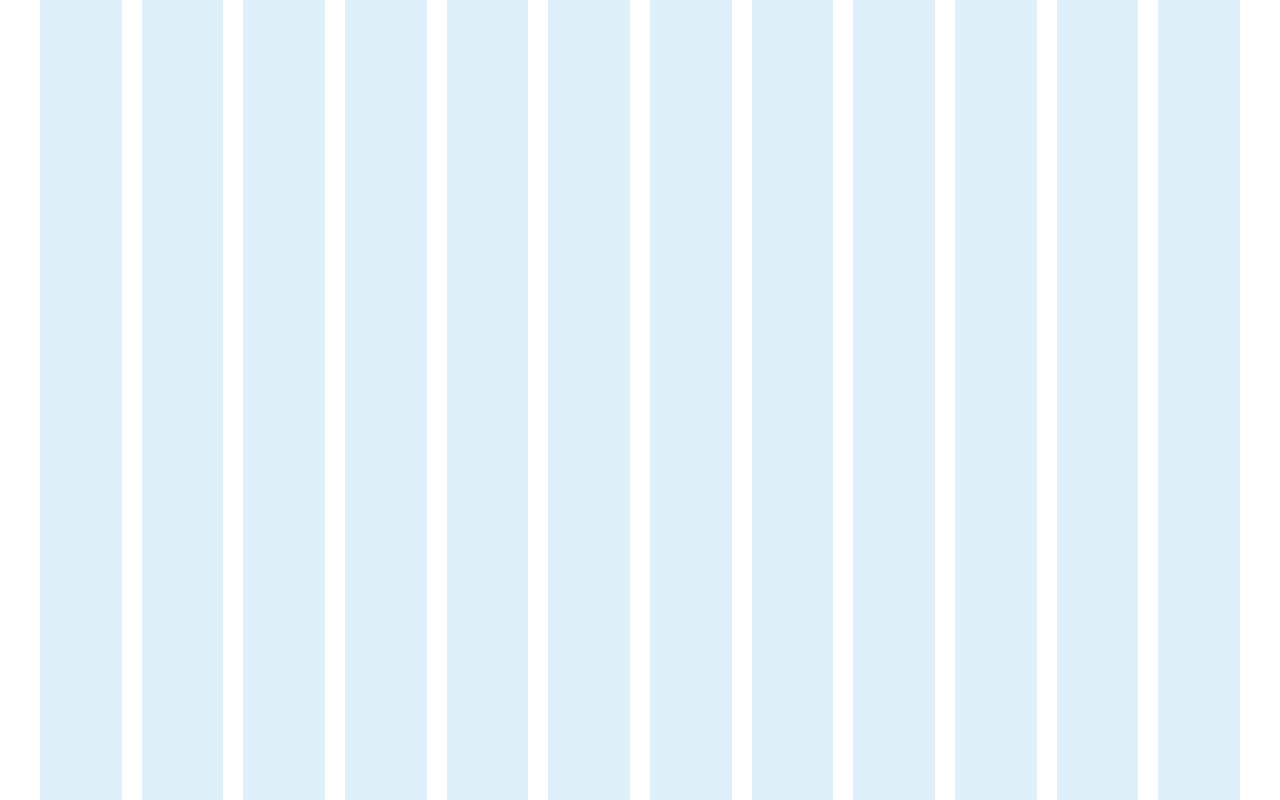
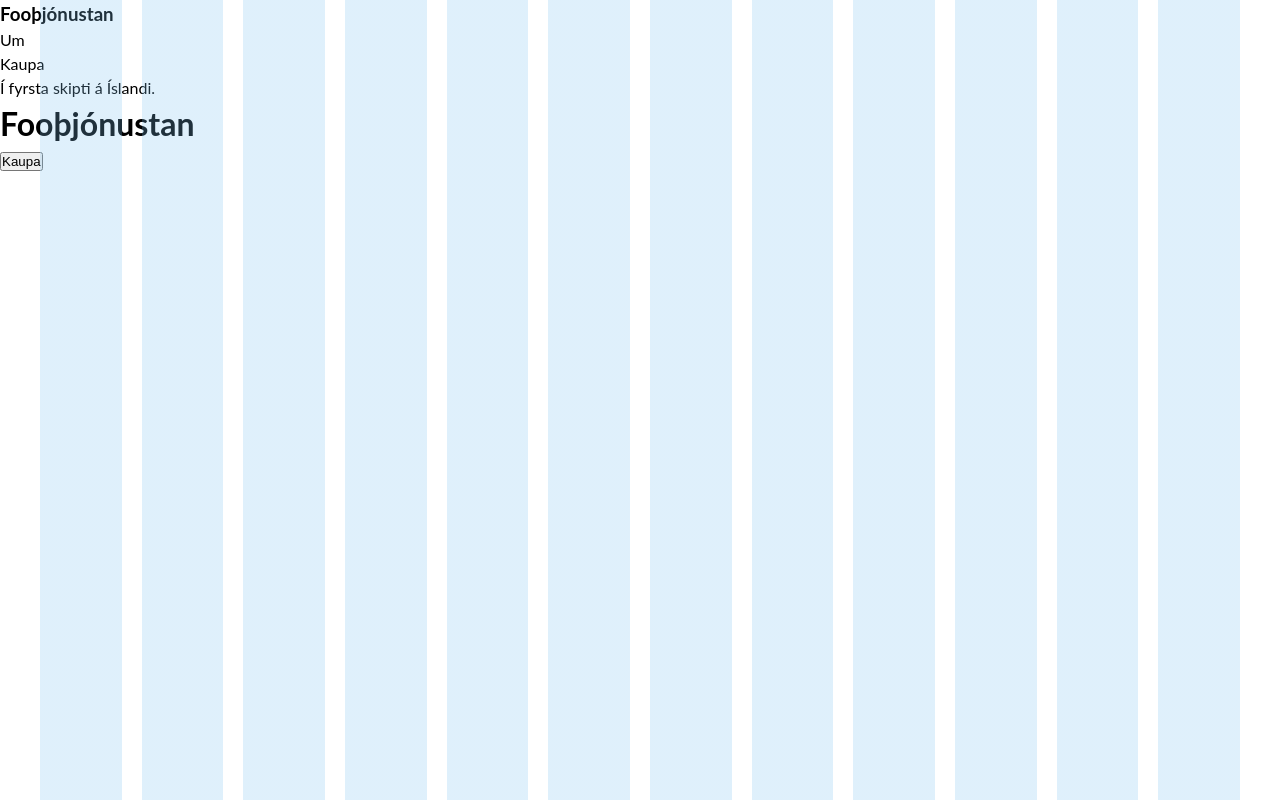
Before and after one commit to dezimba/Stortverkefni1, a plain HTML site: page index.html in a window 1280 px wide. Drawn offline with nearby package versions, Linux system fonts and the light colour scheme; files that its build step writes are made by us from their sources.

Commit message:
vinna í html og 1 ný .scss

```diff
--- a/index.html
+++ b/index.html
@@ -8,5 +8,23 @@
     <link rel="stylesheet" href="grid.css">
   </head>
   <body>
+    <nav>
+      <h3>Fooþjónustan</h3>
+      <ul>
+        <li>Um</li>
+        <li>Kaupa</li>
+      </ul>
+    </nav>
+    <header>
+      <div>
+        <p>Í fyrsta skipti á Íslandi.</p>
+        <h1>Fooþjónustan</h1>
+        <button>Kaupa</button>
+      </div>
+    </header>
+    <main>
+      <section>
+      </section>
+    </main>
   </body>
 </html>
```
Also changed, not shown: kaupa.html (+7 -0 lines), um.html (+7 -1 lines), scss/grid.scss (added).
